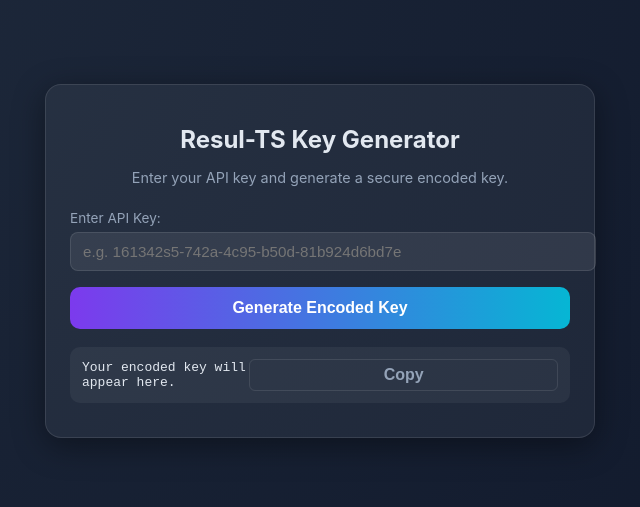
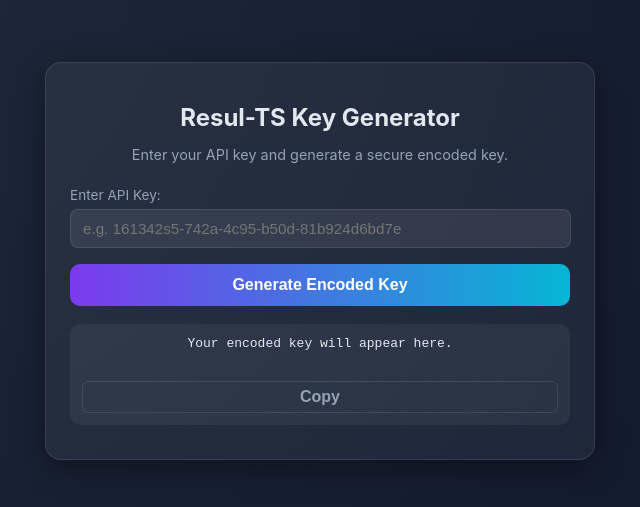
Before and after one commit to Dina-petrick/key-formatter, a plain HTML site: page index.html in a window 1280 px wide. Shown: the part 155-662 px from the top of the page, without its empty margins (320-960 px from the left). Drawn offline with Linux system fonts and the light colour scheme.

Commit message:
Update index.html

```diff
--- a/index.html
+++ b/index.html
@@ -43,7 +43,7 @@
       margin-bottom: 6px;
     }
     input {
-      width: 100%;
+      width: 95%;
       padding: 10px 12px;
       border-radius: 8px;
       border: 1px solid rgba(255, 255, 255, 0.1);
@@ -76,6 +76,8 @@
       word-break: break-all;
       font-family: monospace;
       display: flex;
+      flex-direction: column;
+      gap: 30px;
       align-items: center;
       justify-content: space-between;
     }
```
